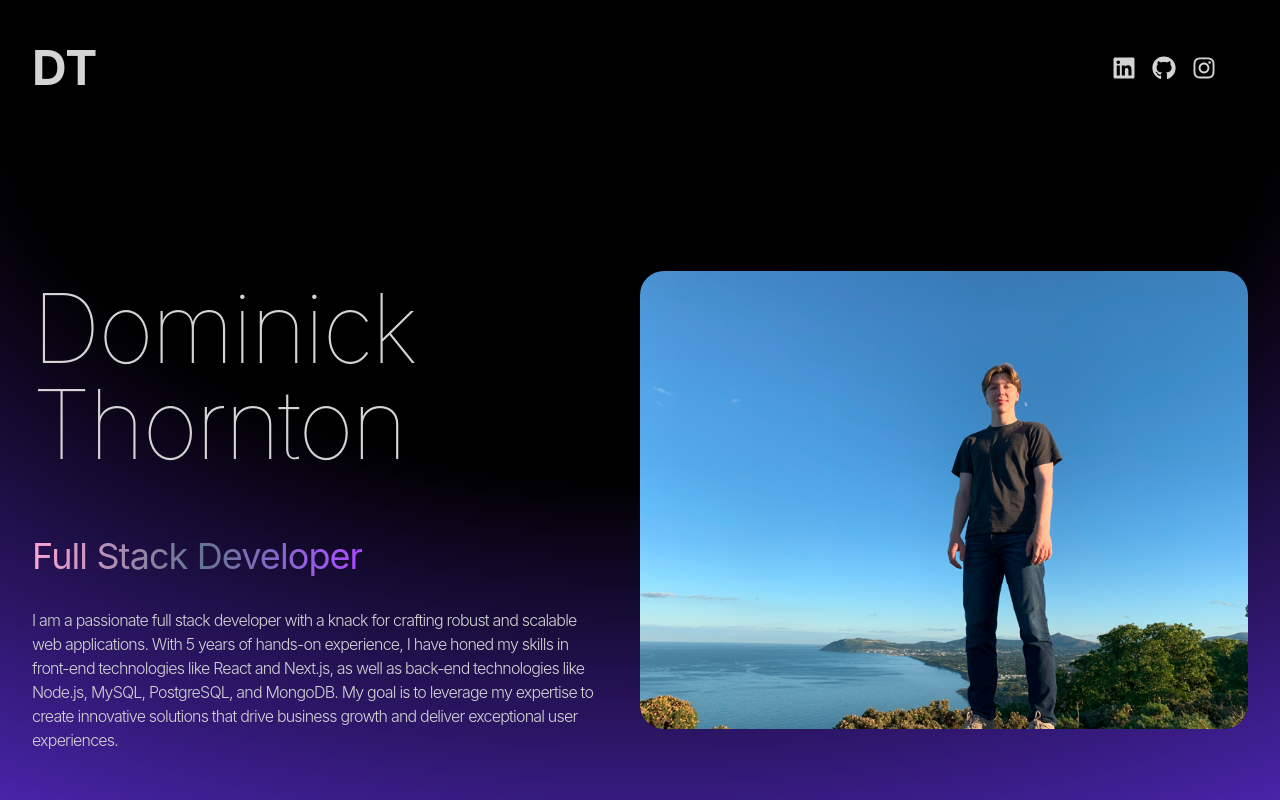
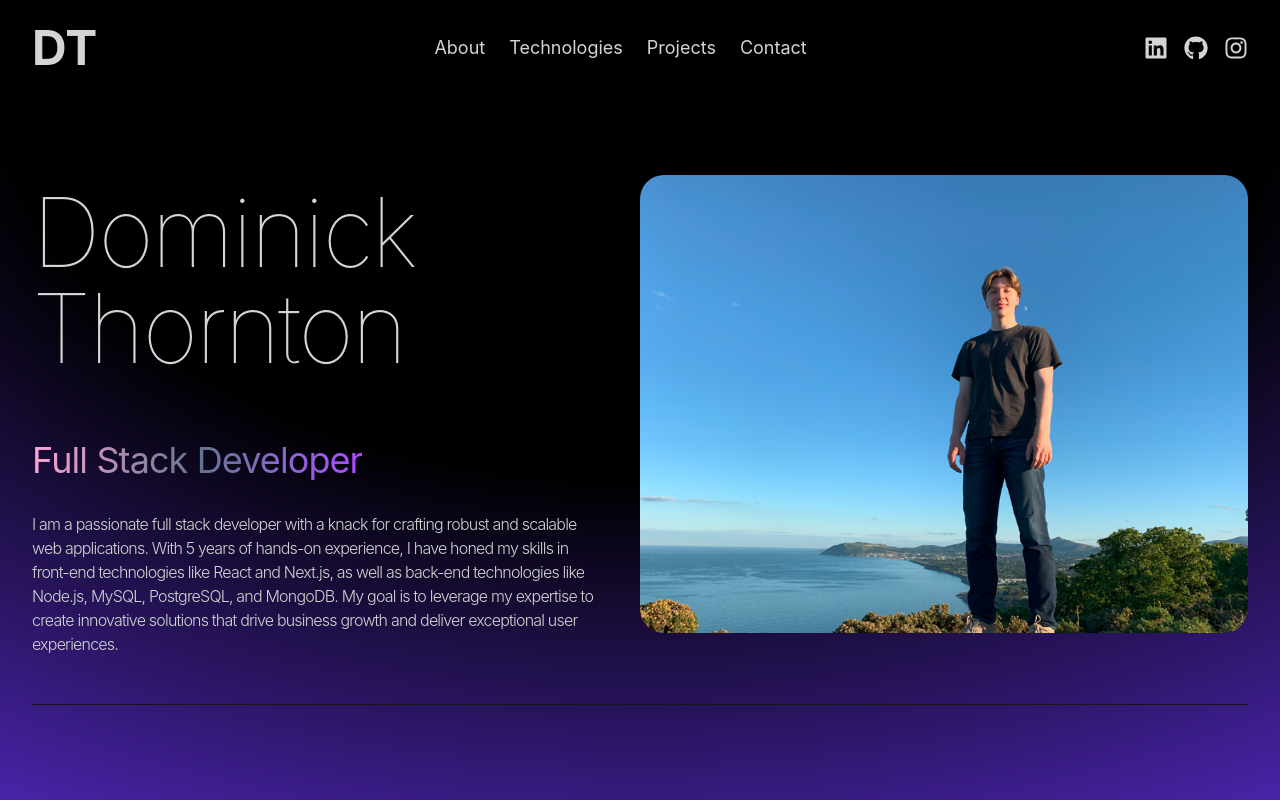
Before and after one commit to domthor/react-portfolio, a React (Vite) app: page / in a window 1280 px wide. Shown: the top 800 px of the page. Built offline with nearby package versions, Linux system fonts and the light colour scheme.

Commit message:
Navbar improvements

```diff
--- a/src/components/About.tsx
+++ b/src/components/About.tsx
@@ -3,8 +3,9 @@ import { ABOUT_TEXT } from "../constants";
 
 const About = () => {
   return (
+    <section id="about" className="pt-30">
       <div className="border-b border-neutral-900 pb-4">
-      <h1 className="mt-20 mb-10 text-center text-4xl lg:text-6xl">About Me</h1>
+        <h1 className="mb-10 text-center text-4xl lg:text-6xl">About Me</h1>
         <div className="flex flex-wrap align-top">
           <div className="w-full lg:w-1/2">
             <div className="flex items-center justify-center">
@@ -20,6 +21,7 @@ const About = () => {
           </div>
         </div>
       </div>
+    </section>
   );
 };
 
--- a/src/components/Contact.tsx
+++ b/src/components/Contact.tsx
@@ -2,14 +2,18 @@ import { CONTACT } from "../constants";
 
 const Contact = () => {
   return (
-    <div className="border-b border-neutral-900 pb-20">
-      <h1 className="my-10 text-center text-4xl">Get in Touch</h1>
-      <div className="text-center tracking-tighter">
-        <p className="my-4">{CONTACT.address}</p>
-        <p className="my-4">{CONTACT.phoneNo}</p>
-        <a href="#" className="border-b">{CONTACT.email}</a>
+    <section id="contact" className="pt-20">
+      <div className="border-b border-neutral-900 pb-20">
+        <h1 className="text-center text-4xl">Get in Touch</h1>
+        <div className="text-center tracking-tighter">
+          <p className="my-4">{CONTACT.address}</p>
+          <p className="my-4">{CONTACT.phoneNo}</p>
+          <a href="#home" className="border-b">
+            {CONTACT.email}
+          </a>
+        </div>
       </div>
-    </div>
+    </section>
   );
 };
 
--- a/src/components/Experience.tsx
+++ b/src/components/Experience.tsx
@@ -2,6 +2,7 @@ import { EXPERIENCES } from "../constants";
 
 const Experience = () => {
   return (
+    <section id="hero" className="pt-30">
       <div className="border-b border-neutral-900 pb-4">
         <h1 className="mt-20 mb-10 text-center text-4xl">Experience</h1>
         <div className="">
@@ -16,7 +17,10 @@ const Experience = () => {
               },
               index: number
             ) => (
-            <div key={index} className="mb-8 flex flex-wrap lg:justify-center">
+              <div
+                key={index}
+                className="mb-8 flex flex-wrap lg:justify-center"
+              >
                 <div className="w-full lg:w-1/4">
                   <p className="mb-2 text-sm text-neutral-400">
                     {experience.year}
@@ -46,6 +50,7 @@ const Experience = () => {
           )}
         </div>
       </div>
+    </section>
   );
 };
 
--- a/src/components/Hero.tsx
+++ b/src/components/Hero.tsx
@@ -4,11 +4,12 @@ import { motion } from "framer-motion";
 
 const Hero = () => {
   return (
+    <section id="home" className="pt-30">
       <div className="border-b border-neutral-900 pb-4 lg:mb-35">
         <div className="flex flex-wrap items-center">
           <div className="w-full lg:w-1/2">
             <div className="flex flex-col items-center lg:items-start">
-            <h1 className="pb-16 text-6xl font-thin tracking-tight lg:mt-16 lg:text-8xl" >
+              <h1 className="pb-16 text-6xl font-thin tracking-tight lg:mt-16 lg:text-8xl">
                 Dominick Thornton
               </h1>
               <span className="bg-gradient-to-r from-pink-300 via-slate-500 to-purple-500 bg-clip-text text-4xl tracking-tight text-transparent">
@@ -30,6 +31,7 @@ const Hero = () => {
           </div>
         </div>
       </div>
+    </section>
   );
 };
 
--- a/src/components/Navbar.tsx
+++ b/src/components/Navbar.tsx
@@ -5,17 +5,76 @@ import {FaInstagram} from "react-icons/fa";
 
 const Navbar = () => {
   return (
-    <nav className="mb-20 flex items-center justify-between py-6">
-      <div className="flex flex-shrink-0 items-center">
-          <h1 className="text-5xl font-bold text-neutral-300">DT</h1>
+    <nav className="fixed top-0 left-0 w-full bg-black py-6 px-8 shadow-lg z-50 flex items-center justify-between">
+      {/* Logo on the left with link to Home */}
+      <div className="flex items-center">
+        <a
+          href="#home"
+          className="text-5xl font-bold text-neutral-300 hover:text-white transition duration-200"
+        >
+          DT
+        </a>
       </div>
-      <div className="m-8 flex items-center justify-center gap-4 text-2xl">
-        <FaLinkedin />
-        <FaGithub />
-        <FaInstagram />
+
+      {/* Navigation Links */}
+      <ul className="hidden md:flex gap-6 text-neutral-300 text-lg">
+        <li>
+          <a href="#about" className="hover:text-white transition duration-200">
+            About
+          </a>
+        </li>
+        <li>
+          <a
+            href="#technologies"
+            className="hover:text-white transition duration-200"
+          >
+            Technologies
+          </a>
+        </li>
+        <li>
+          <a
+            href="#projects"
+            className="hover:text-white transition duration-200"
+          >
+            Projects
+          </a>
+        </li>
+        <li>
+          <a
+            href="#contact"
+            className="hover:text-white transition duration-200"
+          >
+            Contact
+          </a>
+        </li>
+      </ul>
+
+      {/* Social Media Icons on the Right */}
+      <div className="flex items-center gap-4 text-2xl text-neutral-300">
+        <a
+          href="https://www.linkedin.com/in/dominick-thornton-62b51a223/"
+          target="_blank"
+          rel="noopener noreferrer"
+        >
+          <FaLinkedin className="hover:text-blue-500 transition duration-200 cursor-pointer" />
+        </a>
+        <a
+          href="https://github.com/domthor"
+          target="_blank"
+          rel="noopener noreferrer"
+        >
+          <FaGithub className="hover:text-gray-400 transition duration-200 cursor-pointer" />
+        </a>
+        <a
+          href="https://www.instagram.com/dominickthornton/"
+          target="_blank"
+          rel="noopener noreferrer"
+        >
+          <FaInstagram className="hover:text-pink-500 transition duration-200 cursor-pointer" />
+        </a>
       </div>
     </nav>
   );
-}
+};
 
 export default Navbar
--- a/src/components/Projects.tsx
+++ b/src/components/Projects.tsx
@@ -2,8 +2,9 @@ import { PROJECTS } from "../constants";
 
 const Projects = () => {
   return (
+    <section id="projects" className="pt-30">
       <div className="border-b border-neutral-900 pb-4">
-      <h1 className="mt-20 mb-10 text-center text-4xl">Projects</h1>
+        <h1 className="mb-10 text-center text-4xl">Projects</h1>
         <div className="">
           {PROJECTS.map(
             (
@@ -42,6 +43,7 @@ const Projects = () => {
           )}
         </div>
       </div>
+    </section>
   );
 };
 
--- a/src/components/Technologies.tsx
+++ b/src/components/Technologies.tsx
@@ -18,8 +18,9 @@ import { SiBootstrap } from "react-icons/si";
 
 const Technologies = () => {
   return (
+    <section id="technologies" className="pt-30">
       <div className="border-b border-neutral-800 pb-24">
-      <h1 className="mt-20 mb-10 text-center text-4xl lg:text-6xl">
+        <h1 className="mb-10 text-center text-4xl lg:text-6xl">
           Technologies
         </h1>
         <h1 className="mt-15 text-center text-3xl lg:text-4xl">
@@ -102,6 +103,7 @@ const Technologies = () => {
           </div>
         </div>
       </div>
+    </section>
   );
 };
 
--- a/src/index.css
+++ b/src/index.css
@@ -4,3 +4,7 @@
 :root {
   font-family: 'Inter', sans-serif;
 }
+
+html {
+  scroll-behavior: smooth;
+}
```
Lines whose indentation alone changed are shown as unchanged.
